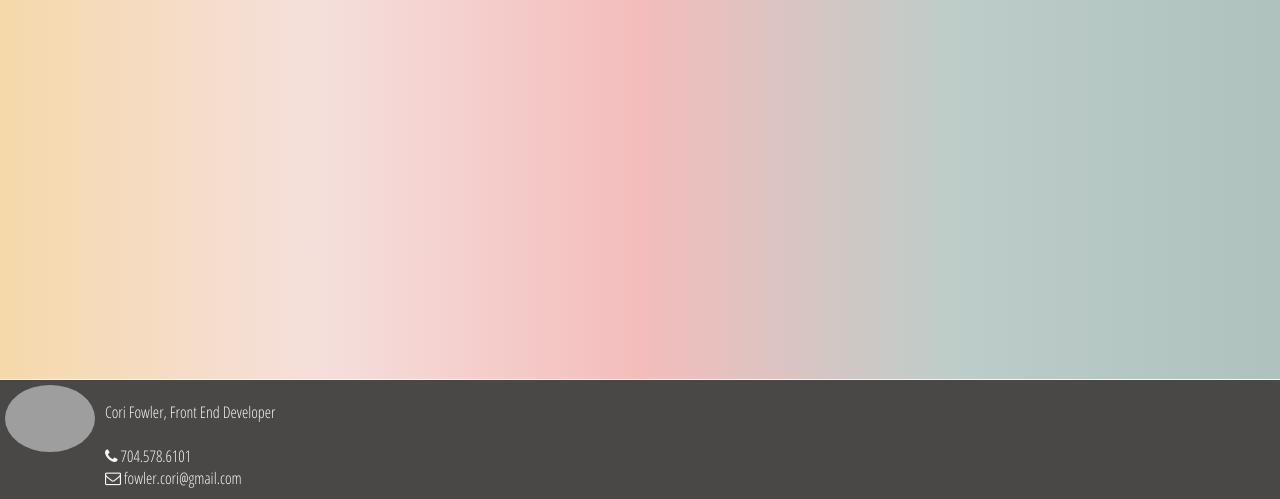
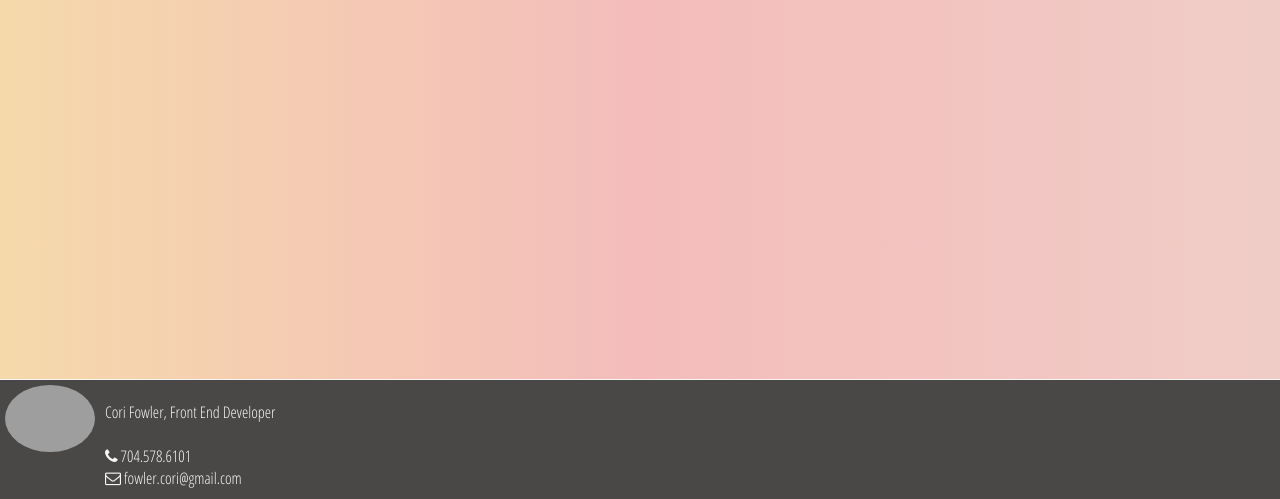
Before and after one commit to corifowler/my-portfolio, a website with bundled scripts: page app/index.html in a window 1280 px wide. Shown: the part 518-1017 px from the top of the page. Built offline with nearby package versions, Linux system fonts and the light colour scheme; some packages are replaced by stand-ins of ours; grey boxes are pictures that could not be loaded.

Commit message:
fixed home page gradient

```diff
--- a/app/templates/app.main/home.tpl.html
+++ b/app/templates/app.main/home.tpl.html
@@ -2,7 +2,7 @@
 <div class="color-container">
   <div class="text">hello.</div>
   <div class="gold"></div>
-  <div class="rose"></div>
+<!--   <div class="rose"></div>
   <div class="red"></div>
-  <div class="green"></div>
+  <div class="green"></div> -->
 </div>
--- a/sass/main.scss
+++ b/sass/main.scss
@@ -86,13 +86,13 @@ nav {
   }
 
   .gold {
-    @include span-columns(3);
-    @include omega();
+    // @include span-columns(3);
+    // @include omega();
     margin-right: 0;
     max-width: 100%;
-    width: 25%;
-    height: 799px;
-    background: linear-gradient(90deg, $gold, $rose);
+    width: 100%;
+    height: 801px;
+    background: linear-gradient(90deg, $gold, $red, darken($rose, 10%));
     opacity: 0.5;
   }
 
```
Also changed, not shown: app/css/main.css, 1 other file.
